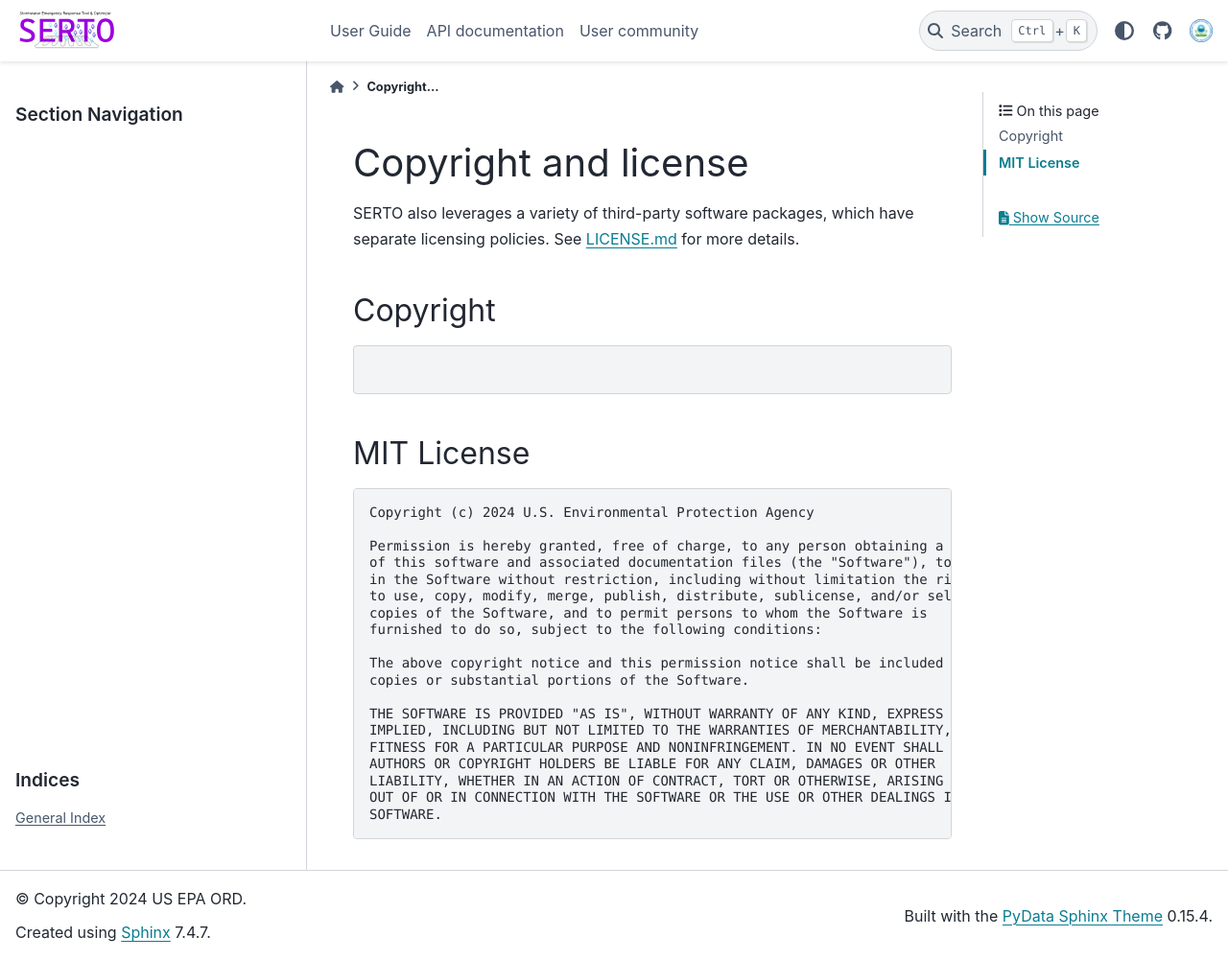
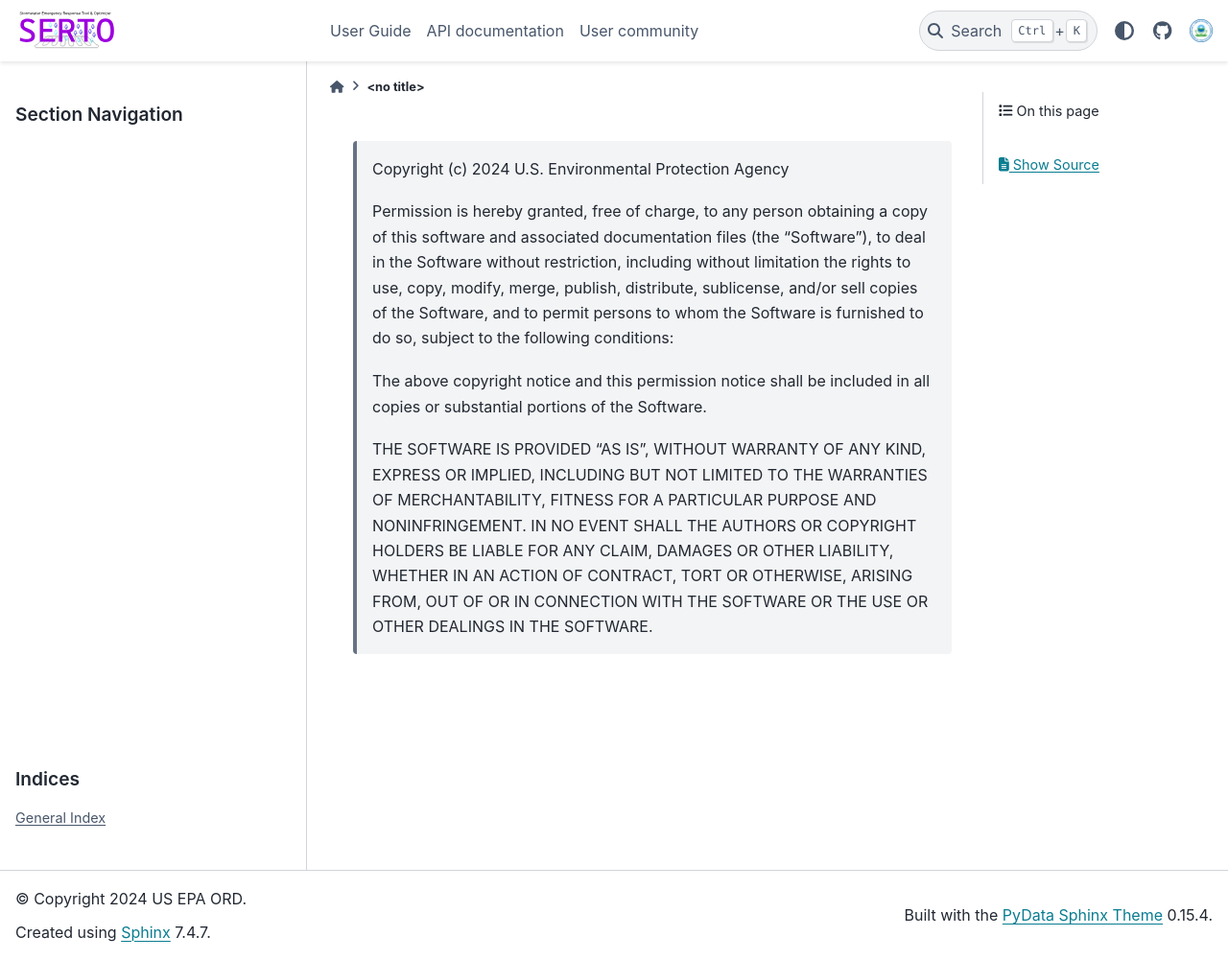
Before and after one commit to USEPA/SERTO, a Sphinx documentation site: the page built from docs/license.rst, in a window 1280 px wide and 1001 px high. Shown: the whole window at 96% size. Built offline with Sphinx 7.4.7 and the PyData theme 0.15.4, drawn with Linux system fonts in a browser that asks for light colours; pages that are not in the unit, such as notebooks, are missing from menus.

```diff
--- a/docs/license.rst
+++ b/docs/license.rst
@@ -1,24 +1,4 @@
-.. raw:: latex
 
-    \clearpage
-
-.. _copyright_license:
-
-Copyright and license
-================================
-SERTO also leverages a variety of third-party software packages, which
-have separate licensing policies.
-See `LICENSE.md <https://github.com/USEPA/SERTO/blob/main/LICENSE.md>`_ for
-more details.
-
-Copyright
-------------
-.. code-block:: none
-
-
-MIT License
--------------------------
-.. code-block:: none
 
    Copyright (c) 2024 U.S. Environmental Protection Agency
 
```
Also changed, not shown: docs/README.rst (+26 -3 lines), docs/images/serto_logo.svg.
